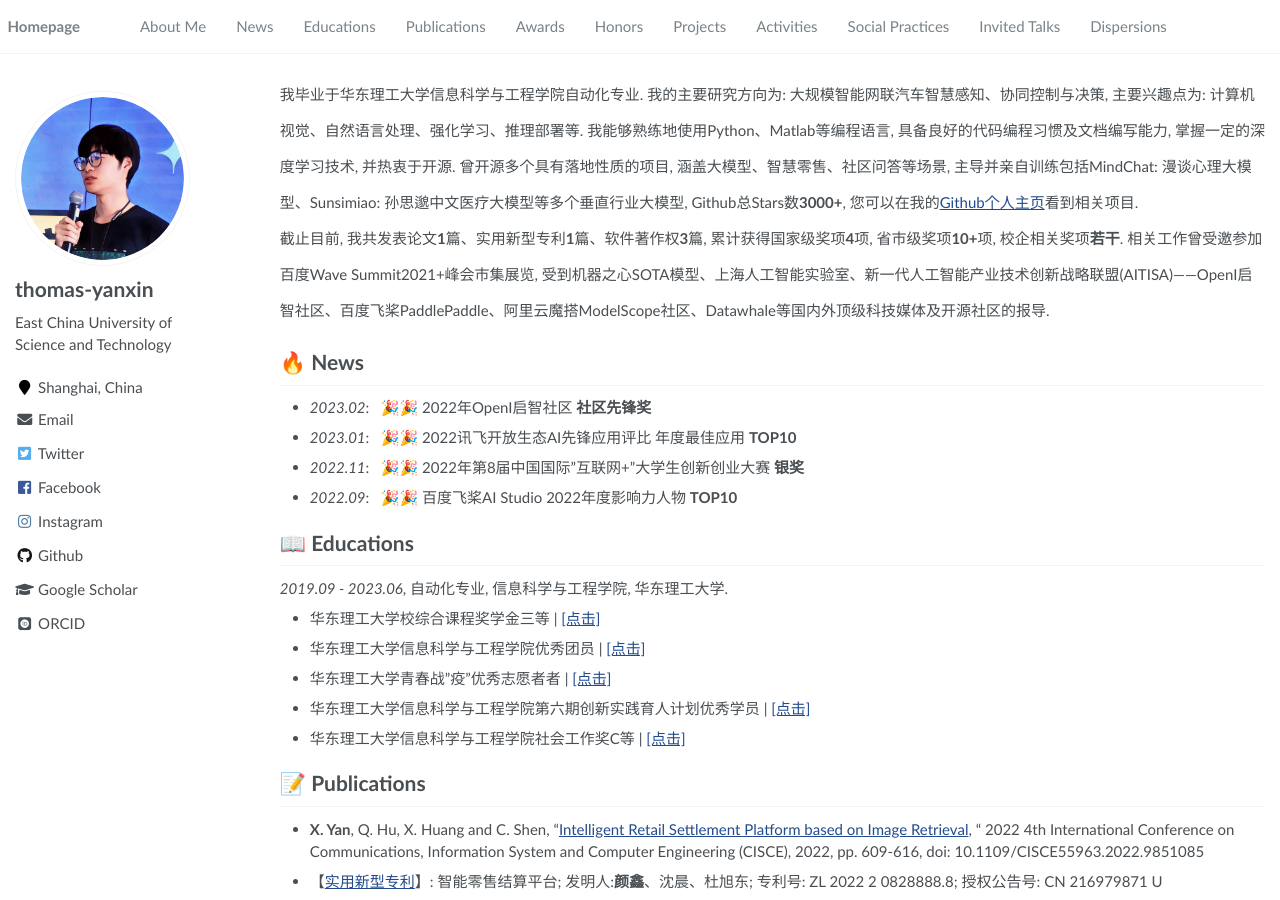
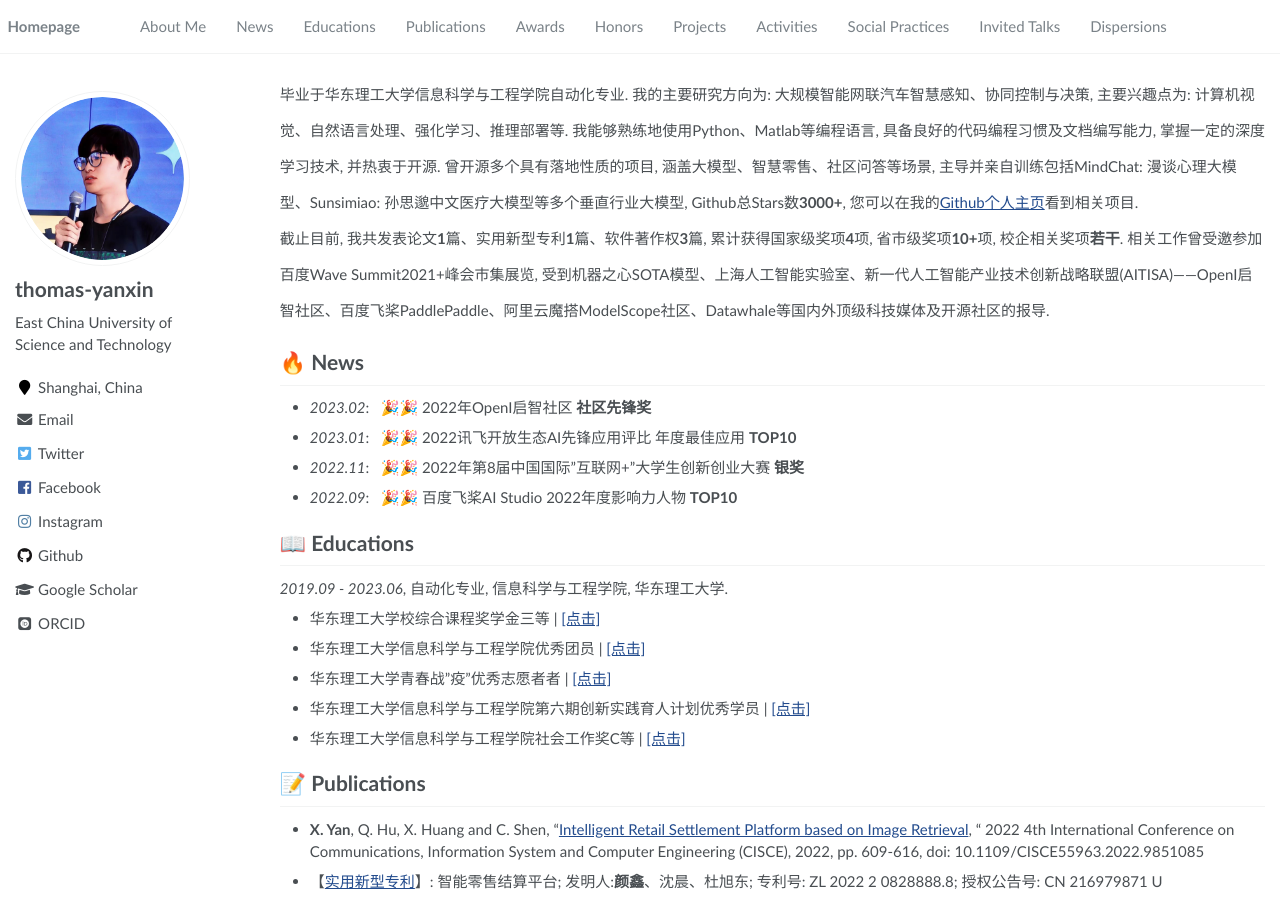
Before and after one commit to thomas-yanxin/thomas-yanxin.github.io, a Jekyll site: the page built from _pages/about.md, in a window 1280 px wide and 900 px high. Built offline with Jekyll 4.4.1, drawn with Linux system fonts in a browser that asks for light colours; some web fonts are replaced; some of the changed text lies outside the part shown.

Commit message:
Update about.md

```diff
--- a/_pages/about.md
+++ b/_pages/about.md
@@ -18,7 +18,7 @@ redirect_from:
 <span class='anchor' id='about-me'></span>
 
 <p style="line-height:2.4; ">
-我毕业于华东理工大学信息科学与工程学院自动化专业. 我的主要研究方向为: 大规模智能网联汽车智慧感知、协同控制与决策, 主要兴趣点为: 计算机视觉、自然语言处理、强化学习、推理部署等. 我能够熟练地使用Python、Matlab等编程语言, 具备良好的代码编程习惯及文档编写能力, 掌握一定的深度学习技术, 并热衷于开源. 曾开源多个具有落地性质的项目, 涵盖大模型、智慧零售、社区问答等场景, 主导并亲自训练包括MindChat: 漫谈心理大模型、Sunsimiao: 孙思邈中文医疗大模型等多个垂直行业大模型, Github总Stars数<strong>3000+</strong>, 您可以在我的<a href='https://github.com/thomas-yanxin'>Github个人主页</a>看到相关项目.
+毕业于华东理工大学信息科学与工程学院自动化专业. 我的主要研究方向为: 大规模智能网联汽车智慧感知、协同控制与决策, 主要兴趣点为: 计算机视觉、自然语言处理、强化学习、推理部署等. 我能够熟练地使用Python、Matlab等编程语言, 具备良好的代码编程习惯及文档编写能力, 掌握一定的深度学习技术, 并热衷于开源. 曾开源多个具有落地性质的项目, 涵盖大模型、智慧零售、社区问答等场景, 主导并亲自训练包括MindChat: 漫谈心理大模型、Sunsimiao: 孙思邈中文医疗大模型等多个垂直行业大模型, Github总Stars数<strong>3000+</strong>, 您可以在我的<a href='https://github.com/thomas-yanxin'>Github个人主页</a>看到相关项目.
 <br/>
 截止目前, 我共发表论文<strong>1</strong>篇、实用新型专利<strong>1</strong>篇、软件著作权<strong>3</strong>篇, 累计获得国家级奖项<strong>4</strong>项, 省市级奖项<strong>10+</strong>项, 校企相关奖项<strong>若干</strong>. 相关工作曾受邀参加百度Wave Summit2021+峰会市集展览, 受到机器之心SOTA模型、上海人工智能实验室、新一代人工智能产业技术创新战略联盟(AITISA)——OpenI启智社区、百度飞桨PaddlePaddle、阿里云魔搭ModelScope社区、Datawhale等国内外顶级科技媒体及开源社区的报导.
 </p>
```
Also changed, not shown: other parts of _pages/about.md (+1 -1 lines).
